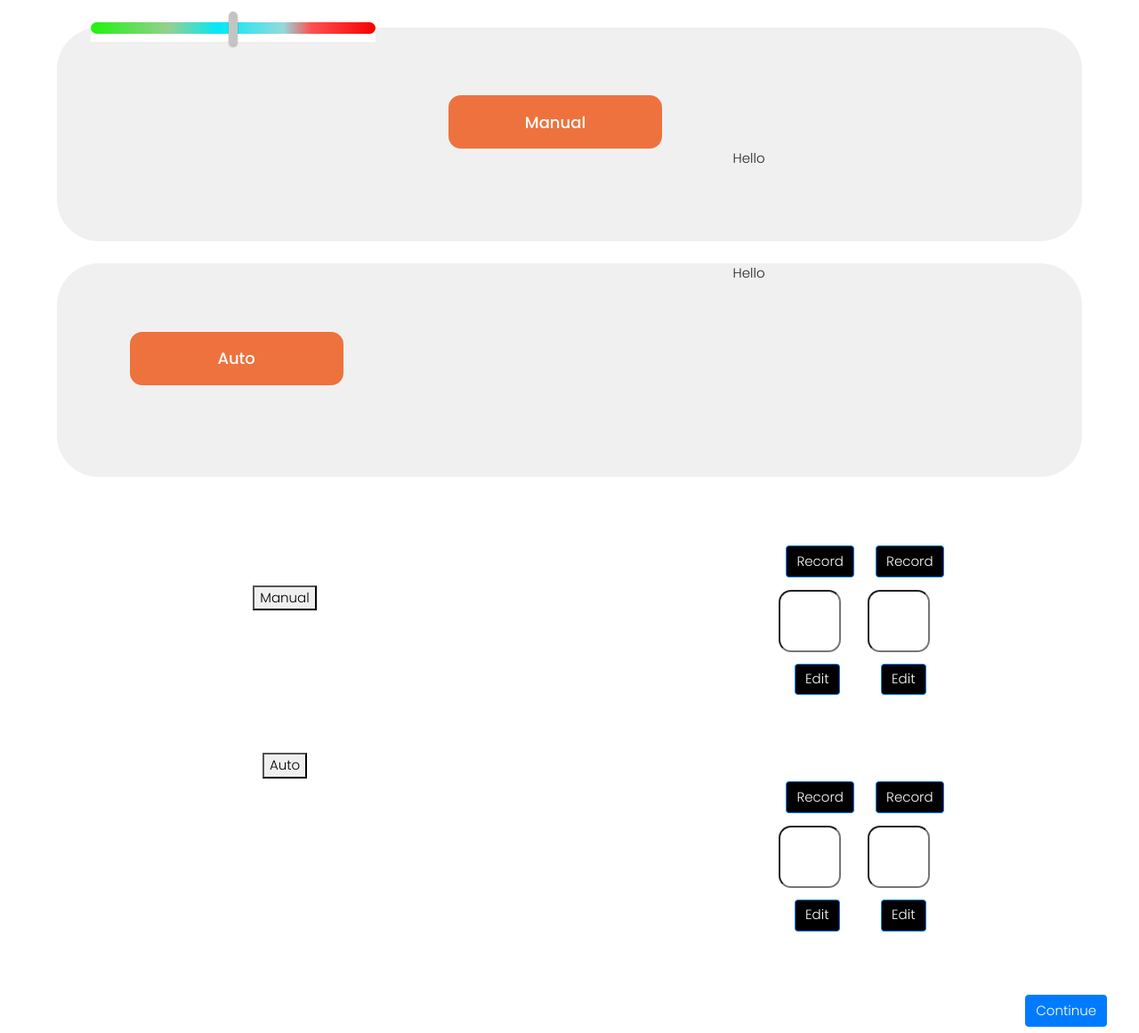
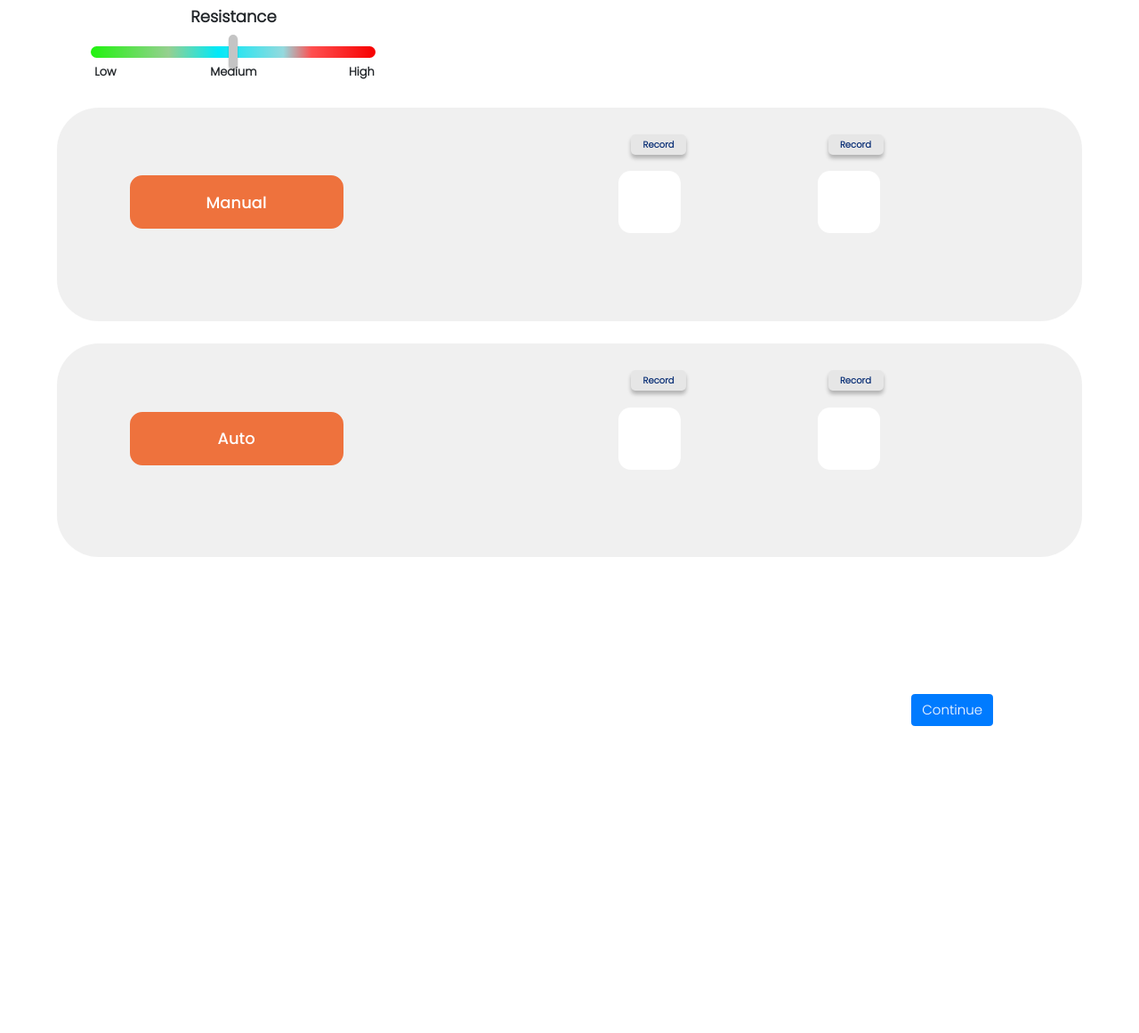
Before and after one commit to harsh21p/ForHealth-Web-Application, a Flask app: template templates/select.html in a window 1280 px wide. Shown: the part 219-1380 px from the top of the page at 89% size. After the commit the page ends 1035 px from the top, so only its background shows below. Run offline with Flask 2, Linux system fonts and the light colour scheme; the template is opened without the code that fills it, so the values that code supplies are empty; some libraries are stand-ins or nearby versions.

Commit message:
third page

```diff
--- a/static/css/input.css
+++ b/static/css/input.css
@@ -23,16 +23,15 @@ input[type=range]::-webkit-slider-thumb {
   background: #C4C4C4;
   cursor: pointer;
   -webkit-appearance: none;
-  margin-top: -12px;
+  margin-top: -13px;
 }
-input[type=range]:focus::-webkit-slider-runnable-track {
+/* input[type=range]:focus::-webkit-slider-runnable-track {
   background: #B6B6B6;
-}
-input[type=range]::-moz-range-track {
+} */
+/* input[type=range]::-moz-range-track {
   width: 100%;
   height: 16px;
   cursor: pointer;
-  animate: 0.2s;
   box-shadow: 0px 0px 0px #000000;
   background: #B6B6B6;
   border-radius: 25px;
@@ -46,17 +45,16 @@ input[type=range]::-moz-range-thumb {
   border-radius: 6px;
   background: #DADADA;
   cursor: pointer;
-}
-input[type=range]::-ms-track {
+} */
+/* input[type=range]::-ms-track {
   width: 100%;
   height: 16px;
   cursor: pointer;
-  animate: 0.2s;
   background: transparent;
   border-color: transparent;
   color: transparent;
-}
-input[type=range]::-ms-fill-lower {
+} */
+/* input[type=range]::-ms-fill-lower {
   background: #B6B6B6;
   border: 1px solid #8A8A8A;
   border-radius: 50px;
@@ -67,8 +65,8 @@ input[type=range]::-ms-fill-upper {
   border: 1px solid #8A8A8A;
   border-radius: 50px;
   box-shadow: 0px 0px 0px #000000;
-}
-input[type=range]::-ms-thumb {
+} */
+/* input[type=range]::-ms-thumb {
   margin-top: 1px;
   box-shadow: 1px 1px 1px #828282;
   border: 1px solid #8A8A8A;
@@ -77,10 +75,10 @@ input[type=range]::-ms-thumb {
   border-radius: 6px;
   background: #DADADA;
   cursor: pointer;
-}
-input[type=range]:focus::-ms-fill-lower {
+} */
+/* input[type=range]:focus::-ms-fill-lower {
   background: #B6B6B6;
 }
 input[type=range]:focus::-ms-fill-upper {
   background: #B6B6B6;
-}
+} */
--- a/static/css/select.css
+++ b/static/css/select.css
@@ -10,11 +10,10 @@
   font-size: 36px;
   line-height: 54px;
   font-weight: bold;
-  color: #042A73;
-
+  color: #042a73;
 }
 
-.select1{
+.select1 {
   width: 90%;
   height: 240px;
   margin-left: 5%;
@@ -25,32 +24,21 @@
   border-radius: 47px;
 }
 
-.manualbtn{
+.manualbtn {
   width: 240px;
   height: 60px;
   margin: auto;
   font-family: Poppinsdark;
-  background: #EE723D;
+  background: #ee723d;
   border-radius: 14px;
   font-size: large;
   margin-top: 19%;
-  color:white;
-  border: 2px solid #EE723D;
+  color: white;
+  border: 2px solid #ee723d;
 }
 
-  @font-face
-{
-    font-family: Poppinsdark;
-    src: url(fonts/Poppins-Medium.woff);
-    font-style: normal;
-    font-weight: 500;
-    font-size: 36px;
-    line-height: 54px;
-}
-
-.imgclass
-{
-  border-radius:50%;
+.imgclass {
+  border-radius: 50%;
   width: 23%;
   margin-top: 1%;
   margin-left: 67%;
@@ -67,75 +55,109 @@
   font-size: 36px;
   line-height: 54px;
   font-weight: bold;
-  color: #042A73;
-
+  color: #042a73;
 }
 
-
-.part1{
+.part1 {
   float: left;
   width: 50%;
-
 }
 
-.part2{
+.part2 {
   float: right;
   width: 50%;
   margin: auto;
 }
 
-.button2{
-
+.button2 {
   background-color: black;
   width: 400px;
   height: 70px;
   color: white;
 }
-.input1{
+.input1 {
   height: 70px;
   width: 70px;
   border-radius: 20%;
-    margin-top: 1%;
-    margin-right: 4%;
+  margin-right: 20%;
   text-align: center;
-
+  border: none;
 }
-.input2{
+.input2 {
   height: 70px;
   width: 70px;
   border-radius: 20%;
   margin-top: 1%;
   text-align: center;
+  border: none;
+}
+.btnrec {
+  background: rgba(131, 130, 130, 0.089);
+  border: none;
+  margin-top: 4%;
+  margin-left: 32.3%;
+  width: 62px;
+  height: 23px;
+  font-size: 10px;
+  color: #042a73;
+  padding: 2px;
+  box-shadow: 0px 4px 4px rgba(0, 0, 0, 0.25);
+  margin-bottom: 1.5%;
+  border-radius: 5px;
 }
 
-.input3{
+.btnrec:focus {
+  background-color: #16161659;
+  color: white;
+}
+.btnrec:hover {
+  background-color: #16161659;
+  color: white;
+}
+
+.input3 {
   height: 70px;
   width: 70px;
   border-radius: 20%;
-  margin-top: 1%;
-  margin-right: 4%;
+  margin-top: 10%;
+  margin-right: 20%;
   text-align: center;
-
+  border: none;
 }
-.input4{
+.input4 {
   height: 70px;
   width: 70px;
   border-radius: 20%;
   margin-top: 1%;
   text-align: center;
+  border: none;
 }
 
 @font-face {
-
   font-family: Poppins;
   src: url(fonts/Poppins-Light.woff);
   font-style: normal;
   font-weight: 500;
   font-size: 36px;
   line-height: 54px;
-
 }
 
 * {
   font-family: Poppins;
 }
+
+@font-face {
+  font-family: Poppinsdark;
+  src: url(fonts/Poppins-Medium.woff);
+  font-style: normal;
+  font-weight: 500;
+  font-size: 36px;
+  line-height: 54px;
+}
+
+@font-face {
+  font-family: Poppinsbold;
+  src: url(fonts/Poppins-Bold.woff);
+  font-style: normal;
+  font-weight: 600;
+}
--- a/templates/select.html
+++ b/templates/select.html
@@ -1,5 +1,6 @@
 <!DOCTYPE html>
 <html>
+
 <head>
   <link rel="stylesheet" type="text/css" href="{{ url_for('static', filename='css/select.css') }}">
   <link rel="stylesheet" type="text/css" href="{{ url_for('static', filename='css/navbar.css') }}">
@@ -13,6 +14,7 @@
   </style>
 </head>
 <title>Input End Points</title>
+
 <body>
   <!-- drawer -->
 
@@ -25,7 +27,7 @@
       <a style="text-decoration: none;" href="/">Home</a>
     </div>
     <div style="margin:4%;">
-        <a  style="text-decoration: none;" href="details">Details</a>
+      <a style="text-decoration: none;" href="details">Details</a>
     </div>
     <div style="margin:4%;">
       <a style="text-decoration: none;" href="select">Select</a>
@@ -37,9 +39,9 @@
 
   <!-- button of drawer -->
   <div class="navbar" style="padding-top: 0.4%; padding-left:3%; padding-bottom: 6.6%;">
-      <div style="float: left; width: 25%; padding-top: 0.4%;" >
+    <div style="float: left; width: 25%; padding-top: 0.4%;">
       <span onclick="openNav()">
-          <img  src="{{ url_for('static', filename='images/drow.png') }}" alt="img" style="width: 9.0%;"></span>
+        <img src="{{ url_for('static', filename='images/drow.png') }}" alt="img" style="width: 9.0%;"></span>
     </div>
 
     <div style="float: left; width: 50%;">
@@ -47,114 +49,93 @@
     </div>
 
     <div style="float: right; width: 25%; padding-top: 0.5%;">
-        <img  src="{{ url_for('static', filename='images/logo.png') }}" alt="img" style="width: 60%; margin-left: 40%;"></span>
+      <img src="{{ url_for('static', filename='images/logo.png') }}" alt="img"
+        style="width: 60%; margin-left: 40%;"></span>
     </div>
   </div>
   <br><br>
   <!-- button of drawer -->
-    <div class="navbar" style="padding-top: 0.4%; padding-left:3%; padding-bottom: 6.6%; background-color: white; opacity: 100%;">
-      <div style="float: left; width: 25%; padding-top: 0.4%;" >
-        <span onclick="openNav()">
-          <img  src="{{ url_for('static', filename='images/back.png') }}" alt="img" style="width: 9.0%;"></span>
-      </div>
+  <div class="navbar"
+    style="padding-top: 0.4%; padding-left:3%; padding-bottom: 6.6%; background-color: white; opacity: 100%;">
+    <div style="float: left; width: 25%; padding-top: 0.4%;">
+      <a href="details">
+        <span>
+          <img src="{{ url_for('static', filename='images/back.png') }}" alt="img" style="width: 9.0%;"></span>
+    </div></a>
 
     <div style="float: left; width: 50%;">
-        <center><h6 class="lname1">Input end points</h6></center>
+      <center>
+        <h6 class="lname1">Input end points</h6>
+      </center>
 
     </div>
 
     <div style="float: right; width: 25%; padding-top: 0.5%;">
-        <img  src="{{ url_for('static', filename='images/Profileimg.png') }}" alt="img" class="imgclass"></span>
+      <img src="{{ url_for('static', filename='images/Profileimg.png') }}" alt="img" class="imgclass"></span>
     </div>
   </div>
 
-    <div style="float: left; width: 25%; margin-left: 8%;">
-      <input type="range">
+  <div style="float: left; width: 25%; margin-left: 8%; font-family: Poppinsbold; font-weight: 600; font-size: 18px;">
+    <center><b>Resistance</b></center>
+    <input type="range" style="position: relative;">
+    <div style="margin-top: -4%;">
+      <div style="float: left; width: 10%; font-size: small;">
+        <center>Low</center>
       </div>
+      <div style="float: left; width: 80%;font-size: small;">
+        <center>Medium</center>
+      </div>
+      <div style="float: right; width: 10%;font-size: small;">
+        <center>High</center>
+      </div>
+    </div>
+  </div>
+  <br><br><br><br>
 
 
 
   <div class="select1">
     <div style="float: left; width: 35%;">
 
-        <a href="#">
       <center>
-             <button class="manualbtn">Manual</button>
+        <button onclick="enable()" class="manualbtn">Manual</button>
       </center>
-         </a>
 
     </div>
 
     <div style="float: right; width: 65%;">
+      <button type="button" class="btnrec" onclick="record1()"><b>Record</b></button>
+      <button type="button" class="btnrec" style="margin-left: 20.7%;" onclick="record2()"><b>Record</b></button>
+      <center>
+        <input name="point1" value="{{point1}}" class="input1" id="first">
+        <input name="point2" value="{{point2}}" class="input2" id="second" /><br>
+      </center>
 
-        <a href="#">
+    </div>
+
+  </div>
+  <form action="" id="formofselect" method="POST">
+
+    <div class="select1">
+      <div style="float: left; width: 35%;">
         <center>
-            Hello
+          <button onclick="disable()" class="manualbtn">Auto</button>
         </center>
-         </a>
+
+      </div>
+
+      <div style="float: right; width: 65%;">
+        <button type="button" class="btnrec" onclick="record3()"><b>Record</b></button>
+        <button type="button" class="btnrec" style="margin-left: 20.7%;" onclick="record4()"><b>Record</b></button>
+        <center>
+          <input name="point1" value="{{point1}}" class="input1" id="third">
+          <input name="point2" value="{{point2}}" class="input2" id="fourth" /><br>
+        </center>
 
       </div>
 
     </div>
 
-    <div class="select1">
-      <div style="float: left; width: 35%;">
-
-        <a href="#">
-          <center>
-             <button class="manualbtn">Auto</button>
-          </center>
-         </a>
-
-      </div>
-
-      <div style="float: right; width: 65%;">
-
-        <a href="#">
-          <center>
-            Hello
-          </center>
-         </a>
-
-      </div>
-
-    </div>
-
-
-  <!-- drower+navbar -->
-        <center>
-        <div class="part1">
-
-            <button style="margin-top: 15%;" onclick="enable()"class="button1">Manual</button>
-            <br>
-            <button style="margin-top: 25%;"  onclick="disable()" class="button1">Auto</button>
-        </div>
-      </center>
-        <form action="" id="formofselect" method="POST">
-        <div class="part2">
-
-          <button type="button" class="btn btn-primary mb-2" style="margin-top: 8%; margin-left: 38%;background-color: black;" onclick="record1()" >Record</button>
-          <button type="button" class="btn btn-primary mb-2" style="margin-top: 8%; margin-left: 3%; background-color: black;" onclick="record2()" >Record</button>
-          <br>
-          <center>
-            <input name="point1" value="{{point1}}"  class="input1" id="first"/>
-
-            <input name="point2" value="{{point2}}" class="input2" id="second"/><br>
-            </center>
-            <button type="button" class="btn btn-primary mb-2" style="margin-top: 2%; margin-left: 39.5%;background-color: black;" onclick="edit1()" >Edit</button>
-            <button type="button" class="btn btn-primary mb-2" style="margin-top: 2%; margin-left: 6.5%; background-color: black;" onclick="edit2()" >Edit</button>
-
-            <button type="button" class="btn btn-primary mb-2" style="margin-top: 14%; margin-left: 38%;background-color: black;" onclick="record3()" >Record</button>
-            <button type="button" class="btn btn-primary mb-2" style="margin-top: 14%; margin-left: 3%; background-color: black;" onclick="record4()" >Record</button>
-            <br>
-            <center>
-            <input  name="point1" value="{{point1}}" class="input3" id="third"/>
-
-            <input name="point2" value="{{point2}}" class="input4" id="fourth"/>
-            <br>
-            </center>
-            <button type="button" class="btn btn-primary mb-2" style="margin-top: 2%; margin-left: 39.5%;background-color: black;" onclick="edit3()" >Edit</button>
-            <button type="button" class="btn btn-primary mb-2" style="margin-top: 2%; margin-left: 6.5%; background-color: black;" onclick="edit4()" >Edit</button>
     <a href="information">
       <button style="margin-left: 80%; margin-top: 10%;" type="submit" class="btn btn-primary mb-2">Continue</button>
     </a>
@@ -173,55 +154,53 @@
       document.getElementById("mySidenav").style.width = "0";
     }
 
-        function disable(){
+    function disable() {
       document.getElementById("first").disabled = "true";
       document.getElementById("second").disabled = "true";
       document.getElementById("third").removeAttribute('disabled');
       document.getElementById("fourth").removeAttribute('disabled');
     }
 
-        function enable(){
+    function enable() {
       document.getElementById("first").removeAttribute('disabled');
       document.getElementById("second").removeAttribute('disabled');
       document.getElementById("third").disabled = "true";
       document.getElementById("fourth").disabled = "true";
     }
 
-        function record1(){
+    function record1() {
       document.getElementById("first").disabled = "true";
 
     }
-        function record2(){
+    function record2() {
       document.getElementById("second").disabled = "true";
     }
 
-          function record3(){
+    function record3() {
       document.getElementById("third").disabled = "true";
     }
 
-          function record4(){
+    function record4() {
       document.getElementById("fourth").disabled = "true";
     }
 
-          function edit1(){
+    function edit1() {
       document.getElementById("first").removeAttribute('disabled');
 
     }
-        function edit2(){
+    function edit2() {
       document.getElementById("second").removeAttribute('disabled');
     }
 
-          function edit3(){
+    function edit3() {
       document.getElementById("third").removeAttribute('disabled');
     }
 
-          function edit4(){
+    function edit4() {
       document.getElementById("fourth").removeAttribute('disabled');
     }
-
-
-
   </script>
 
 </body>
+
 </html>
```
Also changed, not shown: static/css/signup.css (+41 -53 lines), templates/home.html (+9 -3 lines), templates/signup.html (+16 -9 lines). Lines whose indentation alone changed are shown as unchanged.
